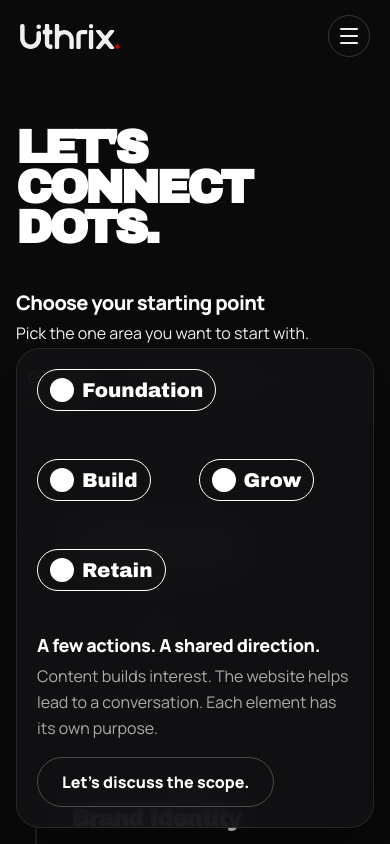
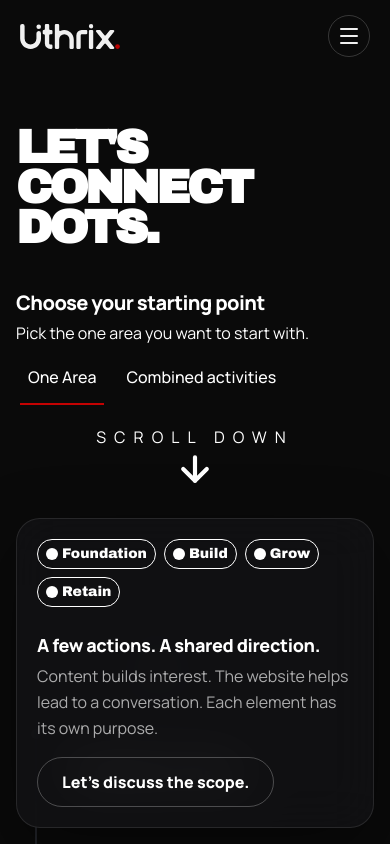
Before and after one commit to Uthrix-Digital/uthrix-digital, a Next.js app: page /ConnetMainDots in a window 390 px wide. Shown: the top 844 px of the page. Built offline with nearby package versions, Linux system fonts and the light colour scheme.

Commit message:
feat(DotsMap): enhance layout and styling for improved user interaction and visual consistency

```diff
--- a/src/app/ConnetMainDots/(GrowthPathMap)/DotsMap.tsx
+++ b/src/app/ConnetMainDots/(GrowthPathMap)/DotsMap.tsx
@@ -67,7 +67,9 @@ function Connector({
           vectorEffect="non-scaling-stroke"
           className={selected ? "uthrix-dash-flow" : ""}
           style={
-            selected ? { filter: "drop-shadow(0 0 4px rgba(255,31,40,0.8))" } : undefined
+            selected
+              ? { filter: "drop-shadow(0 0 4px rgba(255,31,40,0.8))" }
+              : undefined
           }
         />
       </svg>
@@ -80,11 +82,7 @@ function Connector({
   );
 }
 
-export function DotsMap({
-  mask,
-  hubLines,
-  onNodeClick,
-}: DotsMapProps) {
+export function DotsMap({ mask, hubLines, onNodeClick }: DotsMapProps) {
   const hasSelection = mask !== 0;
 
   return (
@@ -93,11 +91,13 @@ export function DotsMap({
 
       <div
         aria-hidden="true"
-        className="pointer-events-none flex justify-center pb-6 sm:pb-8"
+        className="pointer-events-none flex flex-col items-center justify-center pb-8 sm:pb-2"
       >
-        <ArrowUpRight
-          className="size-[clamp(2.5rem,6vw,4.5rem)] rotate-[135deg] stroke-[1.5] text-white/70"
-        />
+        <span className="tracking-[0.5em] text-white sm:text-1xl">
+          SCROLL DOWN
+        </span>
+
+        <ArrowUpRight className="size-[clamp(2.5rem,6vw,3.5rem)] rotate-135 stroke-[2.5] text-white" />
       </div>
 
       {/* ── Journey: spine + zig-zag dots + goal ────────────────────── */}
@@ -137,7 +137,11 @@ export function DotsMap({
                       : "lg:col-start-2"
                   }`}
                 >
-                  <Connector side={side} selected={isSelected} dimmed={dimmed} />
+                  <Connector
+                    side={side}
+                    selected={isSelected}
+                    dimmed={dimmed}
+                  />
 
                   <button
                     type="button"
@@ -151,7 +155,6 @@ export function DotsMap({
                   >
                     <OrbitDotRed
                       variant="node"
-                      side={side}
                       selected={isSelected}
                       dimmed={dimmed}
                       content={{
@@ -183,7 +186,9 @@ export function DotsMap({
             />
             <span
               className={`absolute left-0 top-0 size-2.5 -translate-x-1/2 -translate-y-1/2 rounded-full ${
-                hasSelection ? "bg-[#ff1f28] shadow-[0_0_12px_#ff1f28]" : "bg-[#555b68]"
+                hasSelection
+                  ? "bg-[#ff1f28] shadow-[0_0_12px_#ff1f28]"
+                  : "bg-[#555b68]"
               }`}
             />
           </span>
@@ -199,13 +204,17 @@ export function DotsMap({
           >
             <OrbitRing
               inset="0%"
-              ringClass={hasSelection ? "border-[#ff1f28]/60" : "border-white/10"}
+              ringClass={
+                hasSelection ? "border-[#ff1f28]/60" : "border-white/10"
+              }
               dotClass={hasSelection ? "bg-white" : "bg-[#ff1f28]"}
               dotSize="size-2.5"
             />
             <OrbitRing
               inset="8%"
-              ringClass={hasSelection ? "border-[#ff1f28]/60" : "border-white/10"}
+              ringClass={
+                hasSelection ? "border-[#ff1f28]/60" : "border-white/10"
+              }
               dotClass="bg-white/70"
               dotSize="size-1.5"
               dotPosition="bottom"
--- a/src/app/ConnetMainDots/(GrowthPathMap)/GrowthPathMap.tsx
+++ b/src/app/ConnetMainDots/(GrowthPathMap)/GrowthPathMap.tsx
@@ -141,20 +141,20 @@ export function GrowthPathMap() {
         aria-label="Your selected path"
         className="sticky bottom-4 z-30 rounded-3xl border border-white/10 bg-[#111113]/90 p-5 text-white shadow-[0_24px_70px_rgba(0,0,0,0.45)] backdrop-blur-xl sm:p-6"
       >
-        <ol className="mb-10 flex flex-wrap items-center gap-12 text-xl font-archivo-black sm:text-2xl lg:mb-14 lg:justify-center lg:text-3xl">
+        <ol className="mb-6 flex flex-wrap items-center gap-2 text-sm font-archivo-black sm:mb-10 sm:gap-12 sm:text-2xl lg:mb-14 lg:justify-center lg:text-3xl">
           {PHASES.map((phase, index) => {
             const active = phases.includes(phase.id);
             return (
               <li key={phase.id} className="flex items-center gap-2">
                 <span
-                  className={`flex items-center gap-2 rounded-full border px-3 py-1.5 transition-all duration-300 ${
+                  className={`flex items-center gap-1 rounded-full border px-2 py-1 transition-all duration-300 sm:gap-2 sm:px-3 sm:py-1.5 ${
                     active
                       ? "border-brand bg-vrand font-archivo-black text-white"
                       : "border-white text-white"
                   }`}
                 >
                   <span
-                    className={`size-6 rounded-full transition-colors ${
+                    className={`size-3 rounded-full transition-colors sm:size-6 ${
                       active ? "bg-[#ff1f28]" : "bg-white"
                     }`}
                   />
@@ -163,7 +163,7 @@ export function GrowthPathMap() {
                 {index < PHASES.length - 1 && (
                   <span
                     aria-hidden="true"
-                    className={`hidden h-px w-5 sm:block ${
+                    className={`hidden h-px w-3 sm:block sm:w-5 ${
                       active && phases.includes(PHASES[index + 1].id)
                         ? "bg-[#ff1f28]"
                         : "bg-white/15"
--- a/src/app/ConnetMainDots/OrbitDotRed.tsx
+++ b/src/app/ConnetMainDots/OrbitDotRed.tsx
@@ -24,7 +24,6 @@ export interface OrbitDotsProps extends Omit<
   variant?: "orbit" | "node";
   selected?: boolean;
   dimmed?: boolean;
-  side?: "left" | "right";
 }
 
 export const defaultOrbitDotsContent: OrbitDotsContent = {
@@ -103,7 +102,6 @@ export function OrbitDotRed({
   variant = "orbit",
   selected = false,
   dimmed = false,
-  side = "right",
   className = "",
   ...props
 }: OrbitDotsProps) {
@@ -130,13 +128,11 @@ export function OrbitDotRed({
         />
 
         <span
-          className={`absolute bottom-full left-1/2 z-10 mb-3 flex w-[min(88vw,20rem)] -translate-x-1/2 flex-col items-center text-center ${
-            side === "left"
-              ? "lg:right-full lg:left-auto lg:top-1/2 lg:bottom-auto lg:mb-0 lg:mr-8 lg:w-max lg:max-w-[min(28vw,24rem)] lg:translate-x-0 lg:-translate-y-1/2 lg:items-end lg:text-right"
-              : "lg:top-1/2 lg:left-full lg:bottom-auto lg:ml-8 lg:w-max lg:max-w-[min(28vw,24rem)] lg:-translate-y-1/2 lg:translate-x-0 lg:items-start lg:text-left"
-          } ${selected ? "text-white" : "text-[#f1f2f5]"}`}
+          className={`absolute left-1/2 top-full z-10 mt-4 flex w-[calc(100vw-2rem)] max-w-[20rem] -translate-x-1/2 flex-col items-center text-center lg:mt-5 lg:w-[min(38vw,24rem)] lg:max-w-full ${
+            selected ? "text-white" : "text-[#f1f2f5]"
+          }`}
         >
-          <span className="block w-full font-archivo-black text-[clamp(1.15rem,6vw,2rem)] font-semibold leading-[0.9] tracking-[-0.04em] lg:text-[clamp(1.75rem,3.8vw,4.05rem)]">
+          <span className="block w-full font-archivo-black text-[clamp(1.15rem,6vw,2rem)] font-semibold leading-[0.9] tracking-[-0.04em] lg:text-[clamp(1.75rem,3.8vw,3rem)]">
             {caption}
           </span>
         </span>
```
